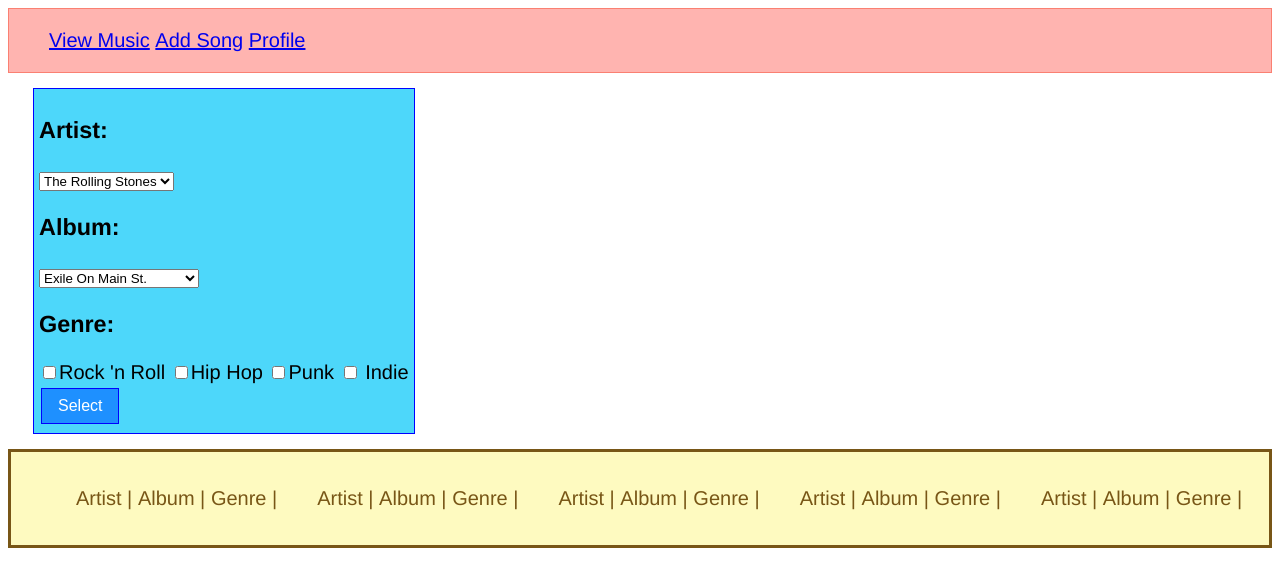
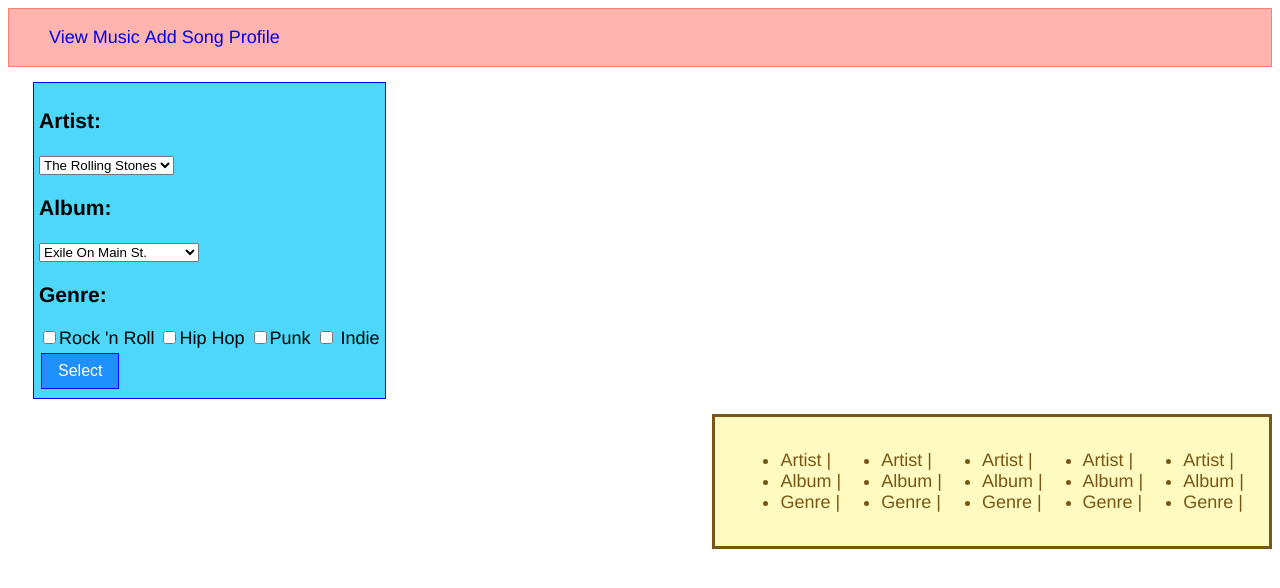
Before and after one commit to joeybiotti/D19-music-history, a plain HTML site: page index.html in a window 1280 px wide. Drawn offline with Linux system fonts and the light colour scheme.

Commit message:
minor css tweaks

```diff
--- a/index.html
+++ b/index.html
@@ -14,7 +14,7 @@
 		<li><a href="#">Profile</a></li>
 	</ul>
 </nav>
-
+<div id="container">
 	<section>
 		<div class="blue">
 			<h3>Artist:</h3>
@@ -72,5 +72,6 @@
 			</ul>
 		</section>
 	</div>
+</div>
 </body>
 </html>
--- a/stylesheet.css
+++ b/stylesheet.css
@@ -1,6 +1,6 @@
 body {
 	font-family: Helvetica, Arial, sans-serif;
-	font-size: 20px;
+	font-size: 18px;
 }
 
 section{
@@ -9,10 +9,24 @@ section{
 	padding: 5px 10px;
 }
 
+.container {
+	display: inline-block;
+	max-width: 60%
+	margin: 10px 25px;
+	padding: 20px;
+}
 
 .navbar li {
 	display: inline;
 	text-decoration: none;
+}
+
+.navbar a  {
+	text-decoration: none;
+}
+
+.navbar li:hover {
+	background-color: tomato;
 }
 
 .navbar {
@@ -23,9 +37,8 @@ section{
 .blue {
 	background-color:#4DD7FA;
 	border: solid 1px blue;
-	justify-content: space-between;
-	flex-flow: column;
-	max-width: 100%
+	float: left;
+	max-width: 50%
 	height: 100%;
 	padding: 5px;
 }
@@ -47,11 +60,12 @@ section{
 	border: solid 3px #785616;
 	background-color: #FEFAC0;
 	flex-flow: column;
+	float: right;
+	max-width: 50%
 
 }
 
 
-.yellow li {
-	display: inline-block;
+.yellow li {;
 	color: #785616;
 }
```
Lines whose indentation alone changed are shown as unchanged.
